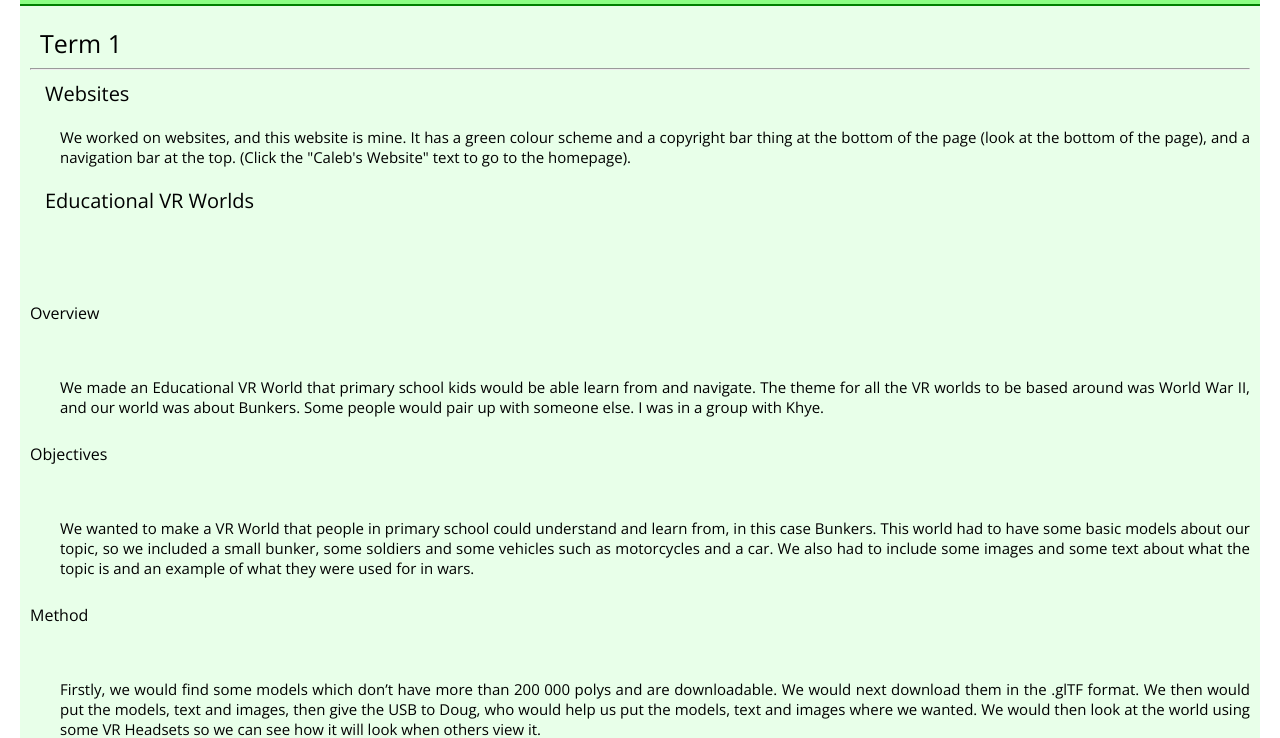
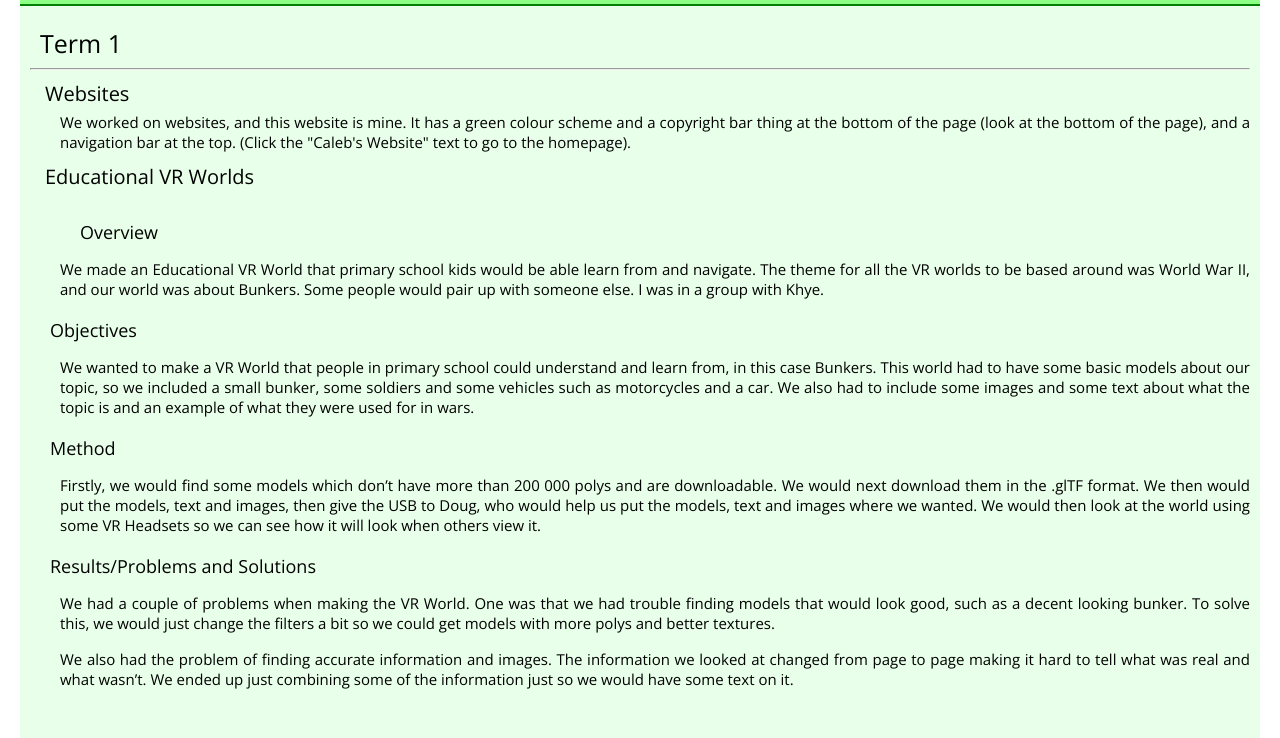
Before and after one commit to Qkamber/Qkamber.github.io, a plain HTML site: page Work1.html in a window 1280 px wide. Shown: the part 62-800 px from the top of the page. Drawn offline with nearby package versions, Linux system fonts and the light colour scheme.

Commit message:
Add files via upload

```diff
--- a/main.css
+++ b/main.css
@@ -8,7 +8,6 @@ body {
     margin-right: 20px;
 	font-family: 'Open Sans', cursive;
 	background-color: white;
-	cursor: inherit;
 }
 
 Header {
@@ -63,7 +62,7 @@ a:hover {
     color: rgb(0,0,0);
     font-size: 20px;
     margin-left: 15px;
-    margin-bottom: 5px;
+    margin-bottom: -10px;
     margin-top: 10px;
 }
 .Subtext {
@@ -72,7 +71,7 @@ a:hover {
     text-align: justify;
     width: auto;
     display: inline-block;
-    margin-bottom: 10px;
+    margin-bottom: 0px;
     margin-left: 30px;
 }
 .Link {
@@ -98,3 +97,13 @@ div {
     background-color: black;
     border-radius: 2.75px;
 }
+
+.Subbold {
+    color: rgb(0,0,0);
+    font-size: 18px;
+    text-align: justify;
+    width: auto;
+    display: inline-block;
+    margin-bottom: -20px;
+    margin-left: 20px;
+}
```
